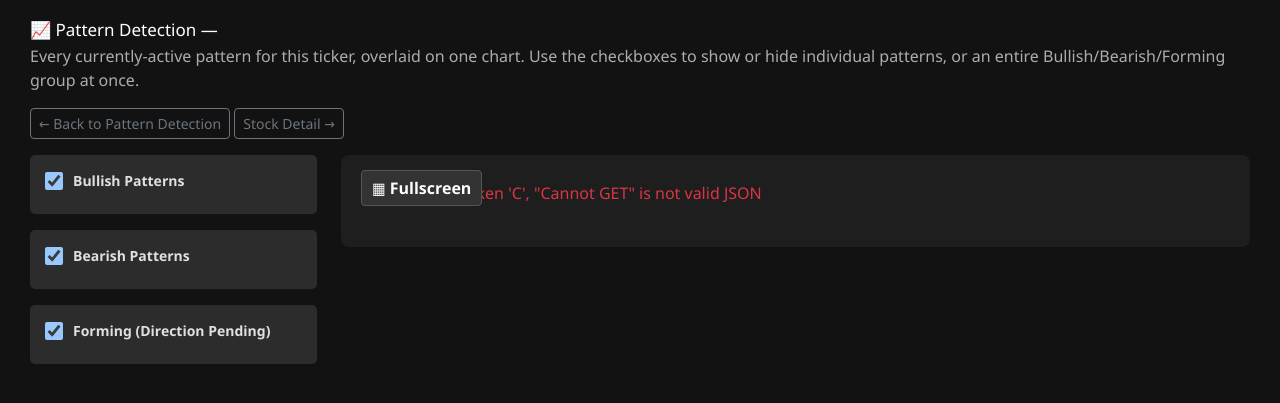
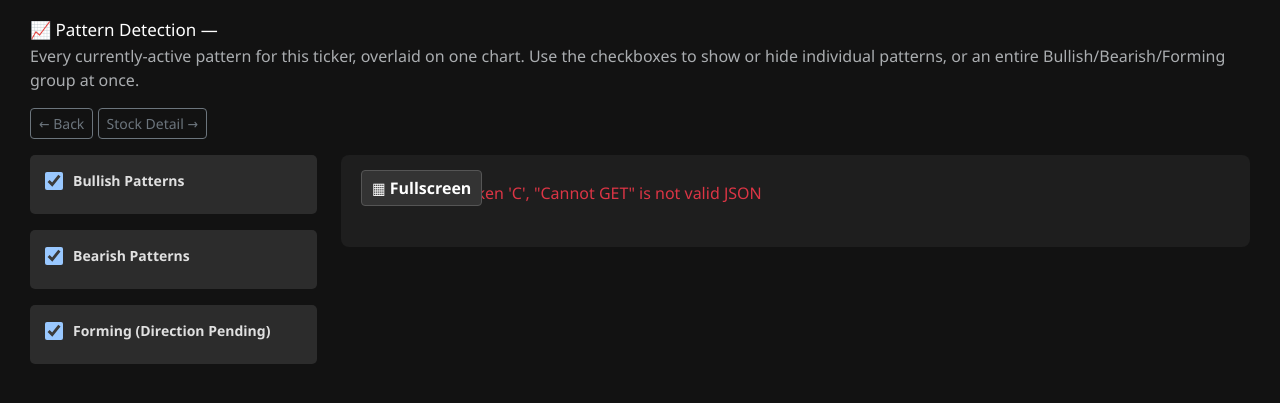
Before and after one commit to edward-dev23/Quantitative-Analysis-Project, a Python web app: template templates/pattern_detection_detail.html in a window 1280 px wide. Shown: the part 81-484 px from the top of the page. Run offline with Jinja, Linux system fonts and the light colour scheme; the template is opened without the code that fills it, so the values that code supplies are empty; some libraries are stand-ins or nearby versions.

Commit message:
Link Stock Detail to Pattern Detection and fix the detail page's Back button (#91)
Adds a conditional "Detected Patterns" button next to Fundamentals on
the Stock Detail page, shown only when the ticker actually has active
patterns. Removes the Glossary button there since it duplicates the
main nav link.

The Pattern Detection per-ticker page's Back button now returns to
wherever the user came from (history.back(), matching every other
detail page's Back button) instead of always going to the Pattern
Detection list page, since it can now be reached from Stock Detail too.

```diff
--- a/templates/pattern_detection_detail.html
+++ b/templates/pattern_detection_detail.html
@@ -9,7 +9,7 @@
     show or hide individual patterns, or an entire Bullish/Bearish/Forming group at once.
 </p>
 
-<a href="/pattern-detection" class="btn btn-outline-secondary btn-sm mb-3">&#8592; Back to Pattern Detection</a>
+<a href="javascript:history.back()" class="btn btn-outline-secondary btn-sm mb-3">&#8592; Back</a>
 <a href="/stock/{{ ticker }}" class="btn btn-outline-secondary btn-sm mb-3">Stock Detail &rarr;</a>
 
 <div id="pd-detail-empty" class="bubble-empty bubble-empty-hidden">
--- a/templates/stock_detail.html
+++ b/templates/stock_detail.html
@@ -61,7 +61,9 @@
     <a href="#price-action" class="btn btn-outline-secondary btn-sm">Price Action</a>
     <a href="#entry-exit-zones" class="btn btn-outline-secondary btn-sm">Entry &amp; Exit</a>
     <a href="#fundamentals" class="btn btn-outline-secondary btn-sm">Fundamentals</a>
-    <a href="/glossary" class="btn btn-outline-secondary btn-sm">&#128218; Glossary</a>
+    {% if stock.pattern_tags %}
+    <a href="/pattern-detection/{{ stock.ticker }}" class="btn btn-outline-secondary btn-sm">&#128200; Detected Patterns</a>
+    {% endif %}
 </nav>
 {% set show_indexes = False %}
 {% include 'macro_cards.html' %}
```
